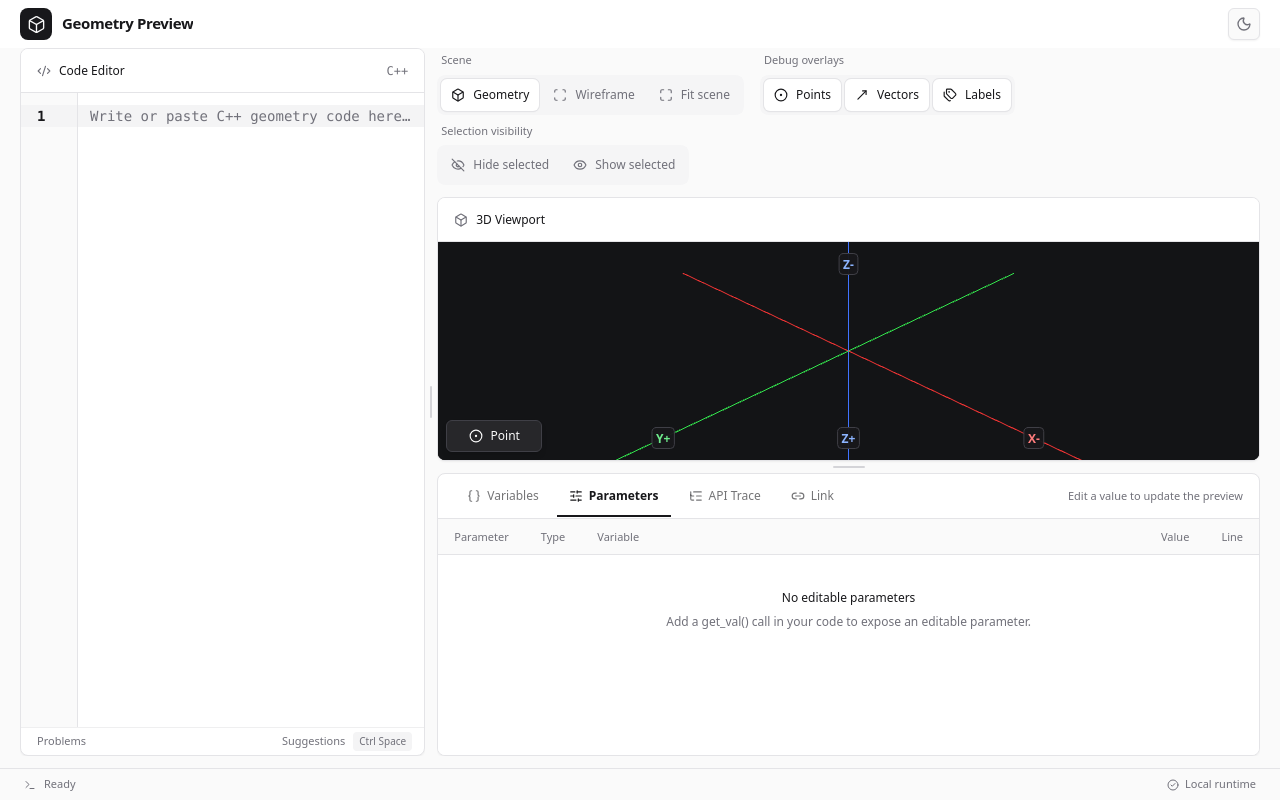
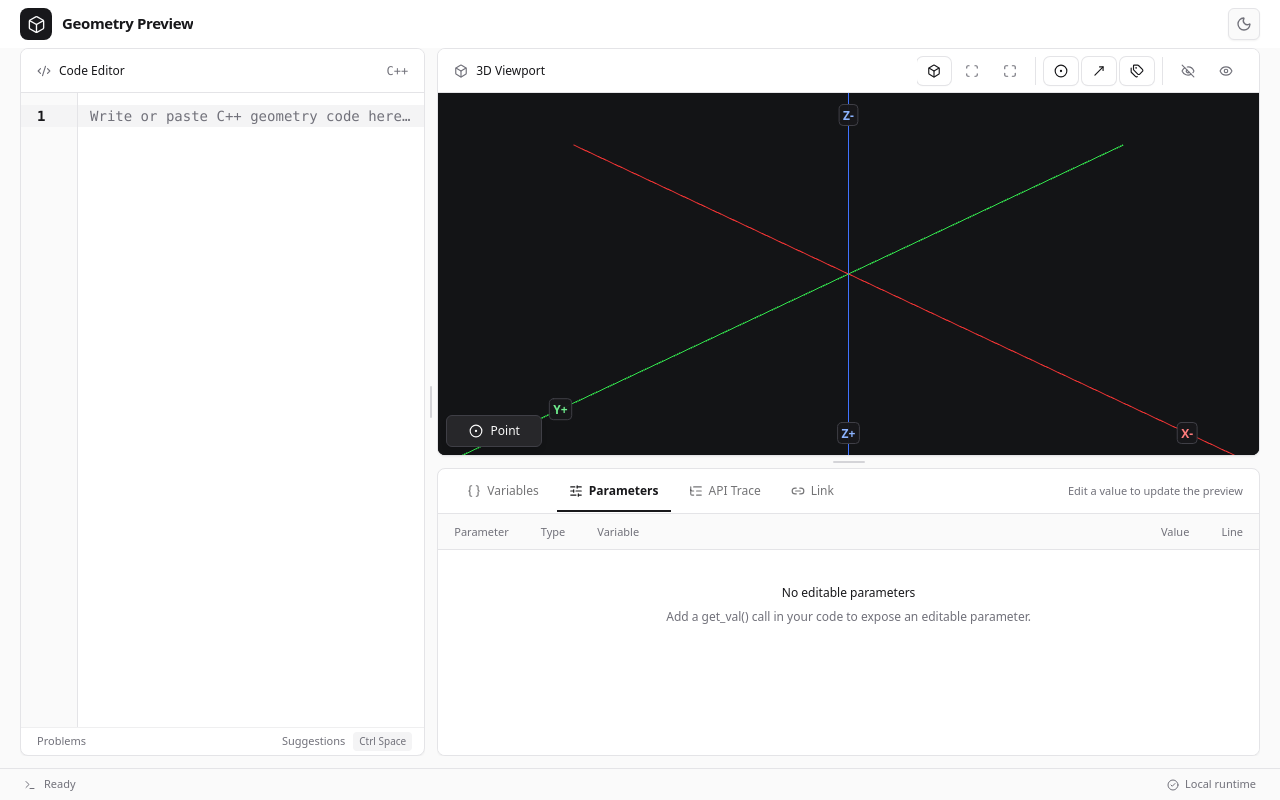
Before and after one commit to PhanVonHohenzollern/3d, a React (Vite) app: page / in a window 1280 px wide. Built offline with nearby package versions, Linux system fonts and the light colour scheme.

Commit message:
Place preview toolbar inside viewport header

```diff
--- a/src/components/App.tsx
+++ b/src/components/App.tsx
@@ -45,13 +45,14 @@ export function App() {
               </div>
             </section>
             <div className="flex h-full min-w-0 flex-col">
-              <ToolBar items={mainWindow.toolbarItems} />
               <div ref={mainAreaRef} className="flex min-h-0 flex-1 flex-col">
                 <section
                   aria-label="3D Viewport"
-                  className="flex min-h-0 flex-1 flex-col overflow-hidden rounded-lg border border-line bg-base shadow-xs"
+                  className="@container/preview flex min-h-0 flex-1 flex-col overflow-hidden rounded-lg border border-line bg-base shadow-xs"
                 >
-                  <PanelHeader icon={Box} title="3D Viewport" />
+                  <PanelHeader icon={Box} title="3D Viewport">
+                    <ToolBar items={mainWindow.toolbarItems} />
+                  </PanelHeader>
                   <div className="relative min-h-0 flex-1 overflow-hidden bg-viewport">
                     <Viewport3D {...mainWindow.viewport} />
                   </div>
--- a/src/components/PanelHeader.tsx
+++ b/src/components/PanelHeader.tsx
@@ -1,19 +1,10 @@
-import type { LucideIcon } from 'lucide-react';
-import type { ReactNode } from 'react';
+import type { PanelHeaderProps } from '../types/panelHeader';
 
-export function PanelHeader({
-  icon: Icon,
-  title,
-  children,
-}: {
-  icon: LucideIcon;
-  title: string;
-  children?: ReactNode;
-}) {
+export function PanelHeader({ icon: Icon, title, children }: PanelHeaderProps) {
   return (
     <div className="flex h-11 shrink-0 items-center gap-2 border-b border-line bg-base px-4">
-      <Icon className="size-3.5 text-muted-foreground" aria-hidden />
-      <h2 className="text-xs font-medium">{title}</h2>
+      <Icon className="size-3.5 shrink-0 text-muted-foreground" aria-hidden />
+      <h2 className="shrink-0 text-xs font-medium">{title}</h2>
       <div className="flex-1" />
       {children}
     </div>
--- a/src/components/ToolBar.tsx
+++ b/src/components/ToolBar.tsx
@@ -1,7 +1,7 @@
 import { Box, CircleDot, Eye, EyeOff, Maximize, MoveUpRight, Scan, Tags, type LucideIcon } from 'lucide-react';
 import { useAction } from '../hooks/useAction';
 import type { Action } from '../hooks/mainWindow/Action';
-import type { ActionListItem } from '../types/mainWindow';
+import type { ToolBarProps, ToolBarButtonProps } from '../types/toolbar';
 import { cn } from '../lib/utils';
 import { preventDefault } from '../utils/events';
 import { Button } from './ui/button';
@@ -10,17 +10,17 @@ import { Tooltip, TooltipContent, TooltipProvider, TooltipTrigger } from './ui/t
 const presentation: Record<string, { label: string; icon: LucideIcon; description: string }> = {
   'Show Geometry': { label: 'Geometry', icon: Box, description: 'Show or hide generated geometry.' },
   'Geometry Wireframe': { label: 'Wireframe', icon: Scan, description: 'Display geometry as wireframe.' },
-  'Fit Scene': { label: 'Fit scene', icon: Maximize, description: 'Fit the camera to the scene.' },
+  'Fit Scene': { label: 'Fit', icon: Maximize, description: 'Fit the camera to the scene.' },
   'Show Points': { label: 'Points', icon: CircleDot, description: 'Show or hide point debug markers.' },
   'Show Vectors': { label: 'Vectors', icon: MoveUpRight, description: 'Show or hide vector debug arrows.' },
   'Show Labels': { label: 'Labels', icon: Tags, description: 'Show or hide debug labels.' },
   'Hide Selected': {
-    label: 'Hide selected',
+    label: 'Hide',
     icon: EyeOff,
     description: 'Hide selected point and vector debug overlays.',
   },
   'Show Selected': {
-    label: 'Show selected',
+    label: 'Show',
     icon: Eye,
     description:
       'Restore selected point and vector debug overlays. The Points, Vectors, and Labels toggles still apply.',
@@ -29,7 +29,7 @@ const presentation: Record<string, { label: string; icon: LucideIcon; descriptio
 
 const groupNames = ['Scene', 'Debug overlays', 'Selection visibility'];
 
-function ToolBarButton({ action }: { action: Action }) {
+function ToolBarButton({ action }: ToolBarButtonProps) {
   const { iconText, checkable, checked, shortcutText, trigger } = useAction(action);
   const item = presentation[iconText];
   const Icon = item?.icon;
@@ -44,7 +44,7 @@ function ToolBarButton({ action }: { action: Action }) {
           aria-label={iconText}
           aria-pressed={checkable ? checked : undefined}
           className={cn(
-            'h-8 shrink-0 gap-2 px-3 text-xs focus-visible:ring-2',
+            'h-7 shrink-0 gap-1.5 px-2 text-xs focus-visible:ring-2',
             checked
               ? 'bg-base text-fg shadow-xs ring-1 ring-line hover:bg-base'
               : 'text-muted-foreground hover:bg-base/60 hover:text-fg',
@@ -53,7 +53,7 @@ function ToolBarButton({ action }: { action: Action }) {
           onClick={trigger}
         >
           {Icon && <Icon className="size-3.5" aria-hidden />}
-          {item?.label ?? iconText}
+          <span className="hidden @min-[900px]/preview:inline">{item?.label ?? iconText}</span>
         </Button>
       </TooltipTrigger>
       <TooltipContent side="bottom" sideOffset={8} className="max-w-64">
@@ -69,7 +69,7 @@ function ToolBarButton({ action }: { action: Action }) {
   );
 }
 
-export function ToolBar({ items }: { items: readonly ActionListItem[] }) {
+export function ToolBar({ items }: ToolBarProps) {
   const groups: Action[][] = [[]];
   for (const item of items) {
     if (item === 'separator') groups.push([]);
@@ -78,15 +78,15 @@ export function ToolBar({ items }: { items: readonly ActionListItem[] }) {
 
   return (
     <TooltipProvider delayDuration={300}>
-      <div
-        role="toolbar"
-        aria-label="Preview display"
-        className="flex shrink-0 flex-wrap items-end gap-x-4 gap-y-2 overflow-x-auto pt-1 pb-3"
-      >
+      <div role="toolbar" aria-label="Preview display" className="flex min-w-0 items-center gap-2 overflow-x-auto py-1">
         {groups.map((actions, index) => (
-          <div key={index} role="group" aria-label={groupNames[index]} className="flex shrink-0 flex-col gap-1.5">
-            <span className="px-1 text-[11px] font-medium text-muted-foreground">{groupNames[index]}</span>
-            <div className="flex items-center gap-1 rounded-lg bg-secondary/70 p-1">
+          <div
+            key={index}
+            role="group"
+            aria-label={groupNames[index]}
+            className="flex shrink-0 items-center border-l border-line pl-2 first:border-0 first:pl-0"
+          >
+            <div className="flex items-center gap-1">
               {actions.map((action) => (
                 <ToolBarButton key={action.text} action={action} />
               ))}
--- /dev/null
+++ b/src/types/panelHeader.ts
@@ -0,0 +1,8 @@
+import type { LucideIcon } from 'lucide-react';
+import type { ReactNode } from 'react';
+
+export interface PanelHeaderProps {
+  icon: LucideIcon;
+  title: string;
+  children?: ReactNode;
+}
--- /dev/null
+++ b/src/types/toolbar.ts
@@ -0,0 +1,10 @@
+import type { Action } from '../hooks/mainWindow/Action';
+import type { ActionListItem } from './mainWindow';
+
+export interface ToolBarProps {
+  items: readonly ActionListItem[];
+}
+
+export interface ToolBarButtonProps {
+  action: Action;
+}
```
